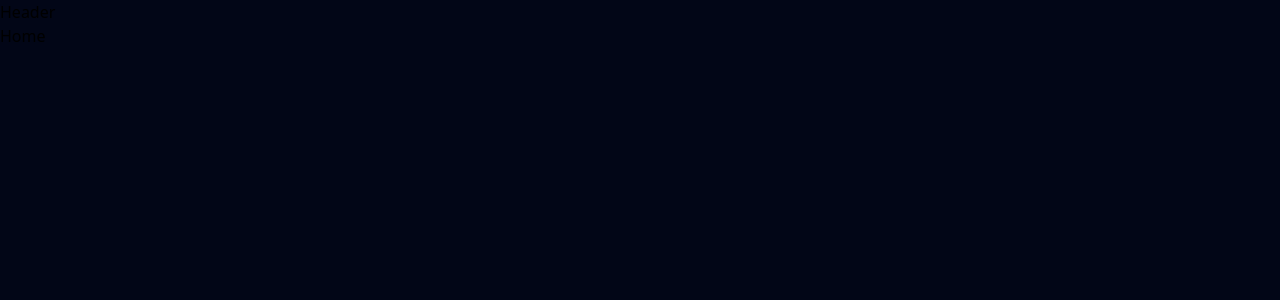
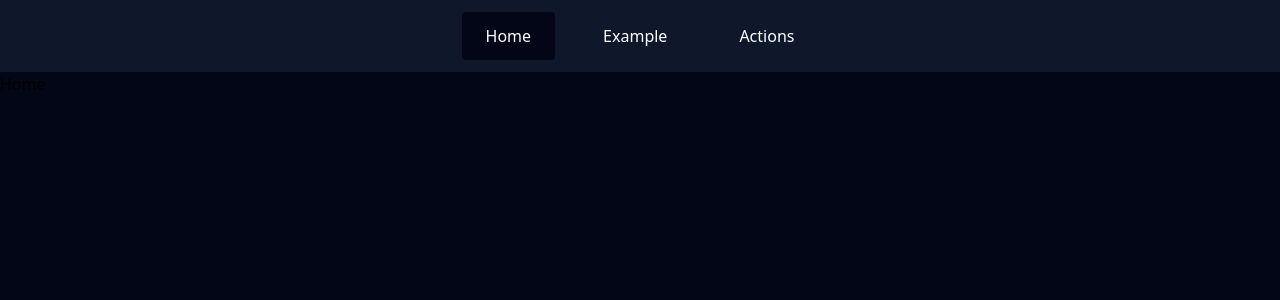
Before and after one commit to FarzadVav/React-Loaders, a React (Vite) app: page / in a window 1280 px wide. Shown: the top 300 px of the page. Built offline with nearby package versions, Linux system fonts and the light colour scheme.

Commit message:
add header links

```diff
--- a/src/components/Header.tsx
+++ b/src/components/Header.tsx
@@ -1,5 +1,20 @@
+import routes from "../routes"
+import Link from "./Link"
+
 const Header = () => {
-  return <div>Header</div>;
-};
+  return (
+    <header className="bg-slate-900 w-full flex justify-center items-center gap-6 px-6 py-3">
+      {routes.map((route) => (
+        <Link
+          className="link"
+          activeClassName="active-link"
+          path={route.path}
+        >
+          {route.name}
+        </Link>
+      ))}
+    </header>
+  )
+}
 
-export default Header;
+export default Header
--- a/src/index.scss
+++ b/src/index.scss
@@ -2,10 +2,23 @@
 @tailwind components;
 @tailwind utilities;
 
-body {
-  @apply bg-slate-950 min-h-screen;
+@layer base {
+  body {
+    @apply bg-slate-950 min-h-screen;
+  }
+
+  #root {
+    @apply max-h-full max-w-full;
+  }
 }
 
-#root {
-  @apply max-h-full max-w-full;
+@layer components {
+  .link {
+    @apply text-white h-12 leading-6 flex justify-center items-center px-6 rounded cursor-pointer;
+  }
+
+  .active-link {
+    @extend .link;
+    @apply bg-slate-950;
+  }
 }
--- a/src/routes.tsx
+++ b/src/routes.tsx
@@ -5,12 +5,14 @@ const ExamPage = lazy(() => import("./pages/ExamPage.tsx"))
 const Actions = lazy(() => import("./pages/Actions.tsx"))
 
 type routeTypes = {
+  name: string
   path: string
   element: ReactNode
 }[]
 
 const routes: routeTypes = [
   {
+    name: "Home",
     path: "/",
     element: (
       <Suspense>
@@ -19,6 +21,7 @@ const routes: routeTypes = [
     ),
   },
   {
+    name: "Example",
     path: "/example",
     element: (
       <Suspense>
@@ -27,6 +30,7 @@ const routes: routeTypes = [
     ),
   },
   {
+    name: "Actions",
     path: "/actions",
     element: (
       <Suspense>
```
